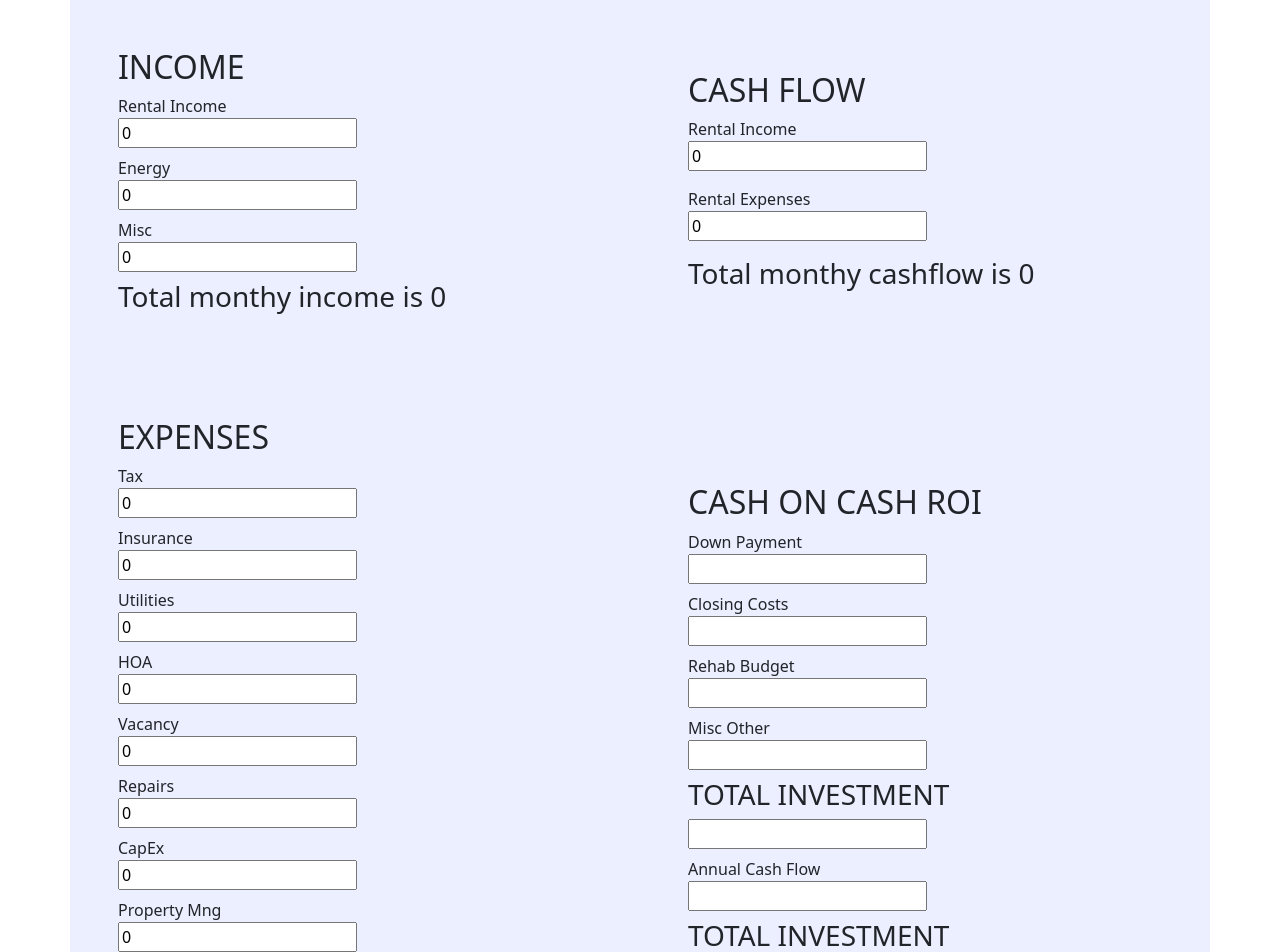
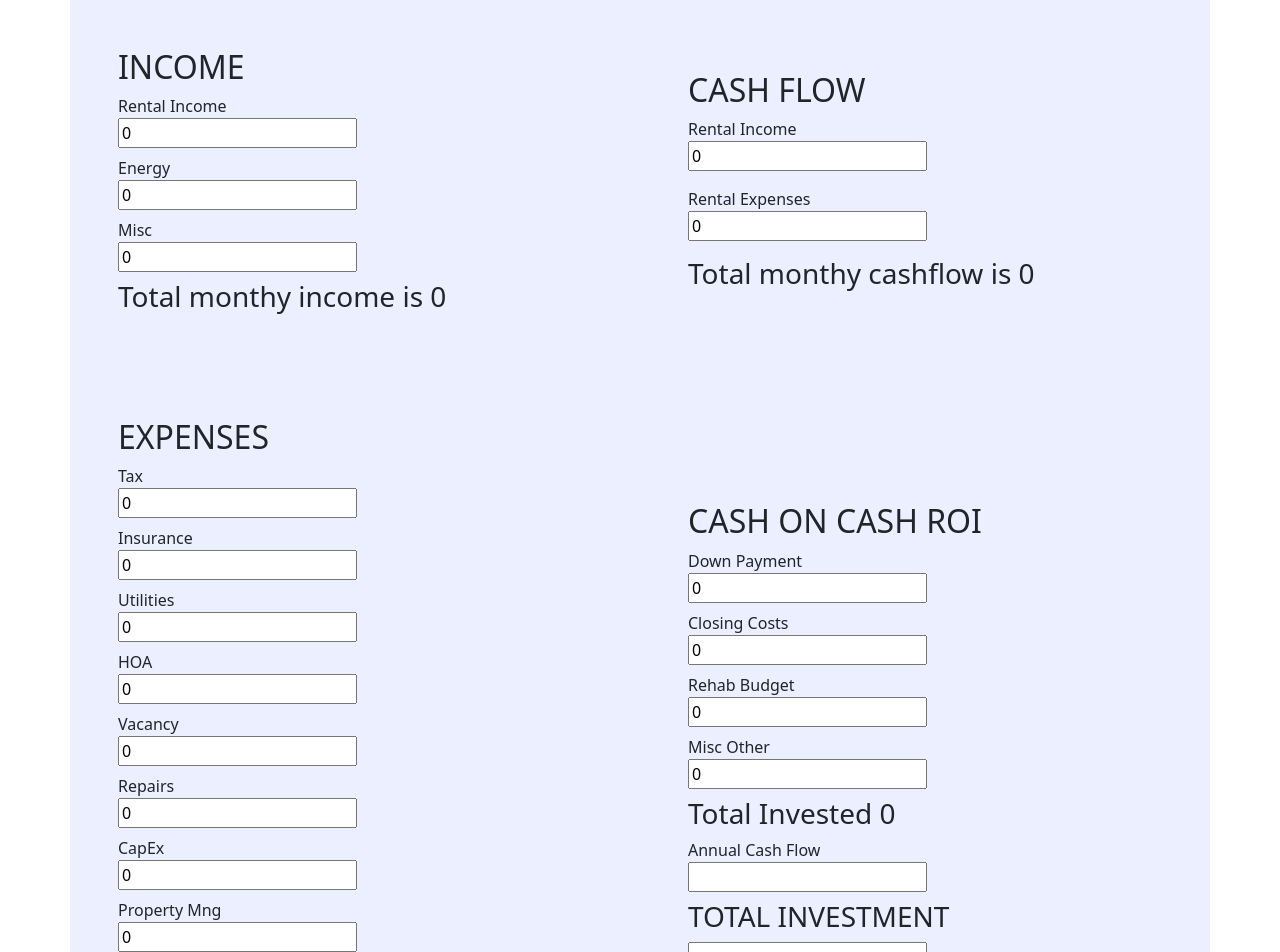
Before and after one commit to maderi21/ROI, a React (Create React App) app in the folder rentals/: page / in a window 1280 px wide. Shown: the top 952 px of the page. Built offline with nearby package versions, Linux system fonts and the light colour scheme.

Commit message:
total invested

```diff
--- a/rentals/src/components/CashRoi.jsx
+++ b/rentals/src/components/CashRoi.jsx
@@ -1,6 +1,29 @@
-import React from "react";
+import React, { useState } from "react";
 
 const CashRoi = () => {
+  const [downPayment, setDownPayment] = useState(0);
+  const [closingCosts, setClosingCosts] = useState(0);
+  const [rehabBudget, setRehabBudget] = useState(0);
+  const [miscOther, setMiscOther] = useState(0);
+
+  const handleDownPayment = (e) => {
+    setDownPayment(parseInt(e.target.value));
+  };
+
+  const handleClosingCosts = (e) => {
+    setClosingCosts(parseInt(e.target.value));
+  };
+
+  const handleRehabBudget = (e) => {
+    setRehabBudget(parseInt(e.target.value));
+  };
+
+  const handleMiscOther = (e) => {
+    setMiscOther(parseInt(e.target.value));
+  };
+
+  const sumInvestment = downPayment + closingCosts + rehabBudget + miscOther;
+
   return (
     <div>
       <h2>CASH ON CASH ROI</h2>
@@ -8,38 +31,42 @@ const CashRoi = () => {
         <label htmlFor="monthlyRent">Down Payment</label>
         <input
           type="number"
-          id="monthlyRent"
+          value={downPayment}
           className="d-flex flex-row mb-2"
+          onChange={handleDownPayment}
         />
       </div>
       <div>
         <label htmlFor="monthlyRent">Closing Costs</label>
         <input
           type="number"
-          id="monthlyRent"
+          value={closingCosts}
           className="d-flex flex-row mb-2"
+          onChange={handleClosingCosts}
         />
       </div>
       <div>
         <label htmlFor="monthlyRent">Rehab Budget</label>
         <input
           type="number"
-          id="monthlyRent"
+          value={rehabBudget}
           className="d-flex flex-row mb-2"
+          onChange={handleRehabBudget}
         />
       </div>
       <div>
         <label htmlFor="monthlyRent">Misc Other</label>
         <input
           type="number"
-          id="monthlyRent"
+          value={miscOther}
           className="d-flex flex-row mb-2"
+          onChange={handleMiscOther}
         />
       </div>
       <div>
-        <h3>TOTAL INVESTMENT</h3>
+        <h3>Total Invested {sumInvestment}</h3>
       </div>
-      <input type="number" id="monthlyRent" className="d-flex flex-row mb-2" />
+
       <div>
         <label htmlFor="monthlyRent">Annual Cash Flow</label>
         <input
```
